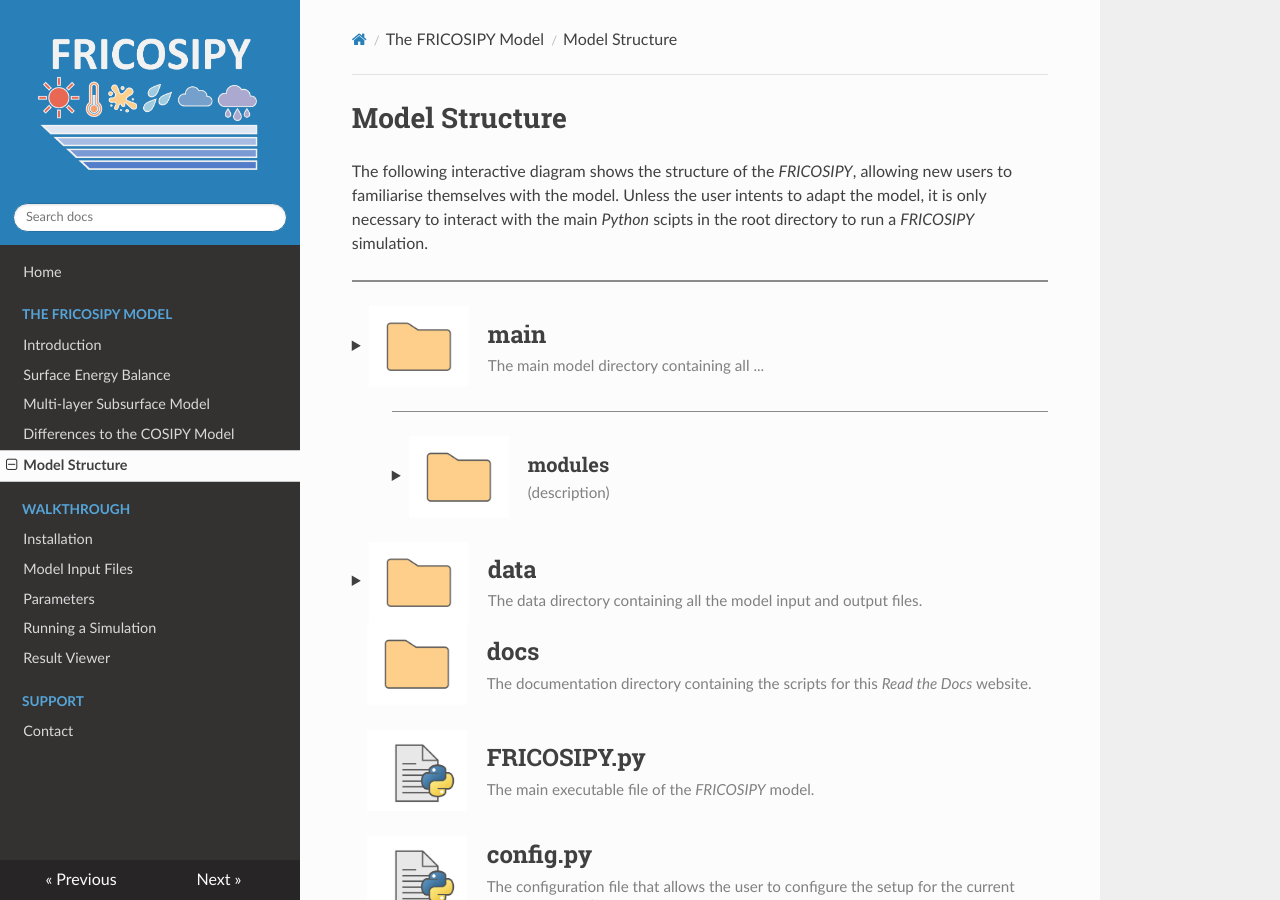
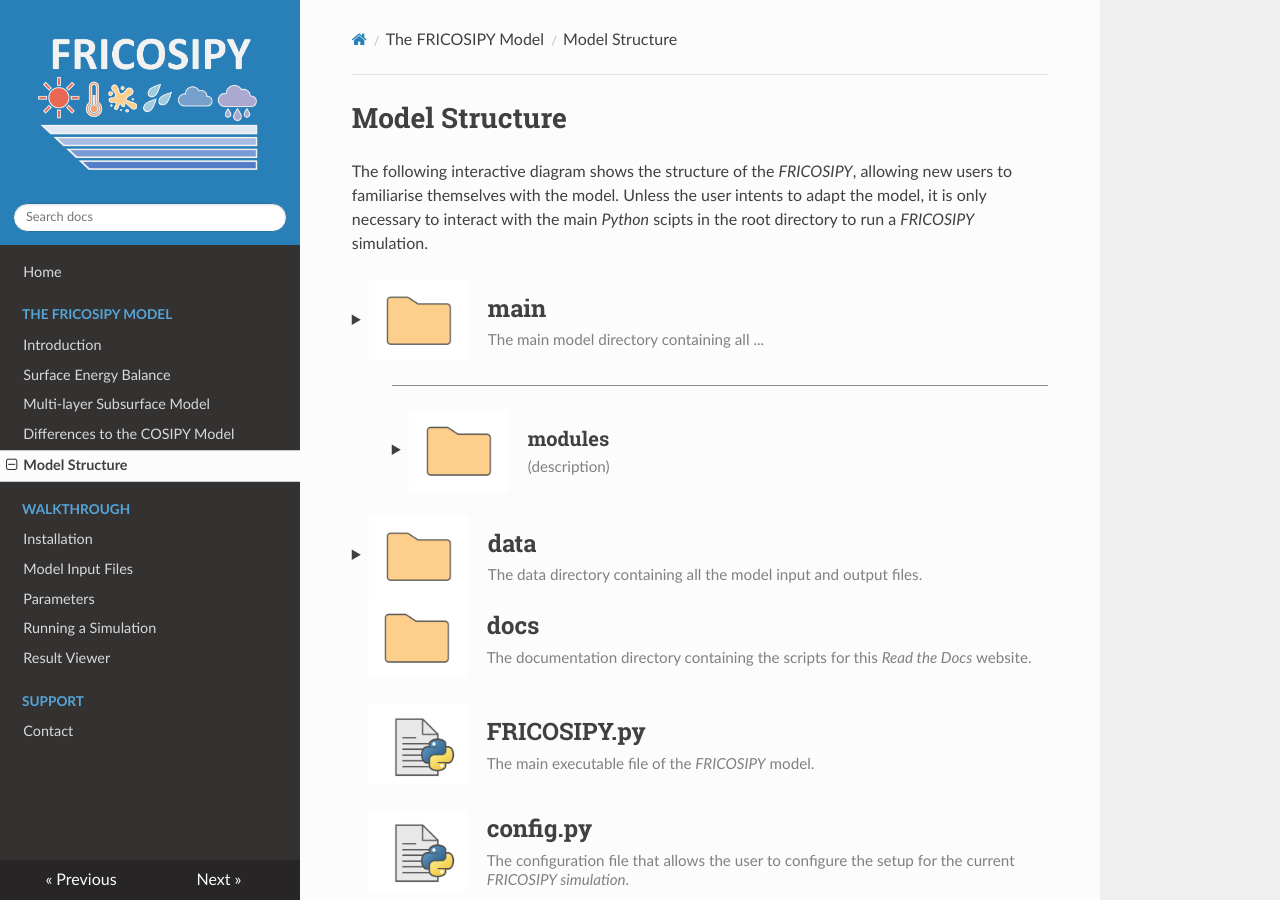
Before and after one commit to MarcusGastaldello/FRICOSIPY, an MkDocs documentation site: the page built from docs/model_structure.md, in a window 1280 px wide and 900 px high. Built offline with MkDocs 1.6.1, drawn with Linux system fonts in a browser that asks for light colours.

Commit message:
Update model_structure.md

```diff
--- a/docs/model_structure.md
+++ b/docs/model_structure.md
@@ -7,21 +7,19 @@
 
 The following interactive diagram shows the structure of the *FRICOSIPY*, allowing new users to familiarise themselves with the model. Unless the user intents to adapt the model, it is only necessary to interact with the main *Python* scipts in the root directory to run a *FRICOSIPY* simulation.
 
-<hr style="height:2px; background-color:#8b8b8b; border:none;" />
-
 ??? "<img src='https://github.com/MarcusGastaldello/FRICOSIPY/raw/main/docs/icons/Folder.png' width='100' style='vertical-align: middle; margin-right: 15px;'> <div style='display: inline-block; vertical-align: middle;'><h2 style='margin: 0;'>main</h2><small style='display: block; color: gray; margin-top: 8px; font-size: 0.95em;'>The main model directory containing all ...</small></div>"
 
     ??? "<img src='https://github.com/MarcusGastaldello/FRICOSIPY/raw/main/docs/icons/Folder.png' width='100' style='vertical-align: middle; margin-right: 15px;'> <div style='display: inline-block; vertical-align: middle;'><h3 style='margin: 0;'>kernel</h3><small style='display: block; color: gray; margin-top: 8px; font-size: 0.95em;'>(description)</small></div>"
 
-        <div style="margin-left: 40px;"><hr style="height:0.5px; background-color:#8b8b8b; border:none;" /><div style="display: table; width: 100%; margin-bottom: 25px; padding-left: 15px;"><div style="display: table-cell; vertical-align: middle; width: 115px;"><img src="https://github.com/MarcusGastaldello/FRICOSIPY/raw/main/docs/icons/Python.png" width="100" style="display: block;"></div><div style="display: table-cell; vertical-align: middle; padding-left: 5px;"><h4 style="margin: 0; padding: 0; font-size: 18px">fricosipy_core.py</h4><div style="margin-top: 8px;"><span style="color: gray; font-size: 0.95em;">(description)</span></div></div></div></div>
+        <div style="margin-left: 40px;"><div style="display: table; width: 100%; margin-bottom: 25px; padding-left: 15px;"><div style="display: table-cell; vertical-align: middle; width: 115px;"><img src="https://github.com/MarcusGastaldello/FRICOSIPY/raw/main/docs/icons/Python.png" width="100" style="display: block;"></div><div style="display: table-cell; vertical-align: middle; padding-left: 5px;"><h4 style="margin: 0; padding: 0; font-size: 18px">fricosipy_core.py</h4><div style="margin-top: 8px;"><span style="color: gray; font-size: 0.95em;">(description)</span></div></div></div></div>
 
-        <div style="margin-left: 40px;"><hr style="height:0.5px; background-color:#8b8b8b; border:none;" /><div style="display: table; width: 100%; margin-bottom: 25px; padding-left: 15px;"><div style="display: table-cell; vertical-align: middle; width: 115px;"><img src="https://github.com/MarcusGastaldello/FRICOSIPY/raw/main/docs/icons/Python.png" width="100" style="display: block;"></div><div style="display: table-cell; vertical-align: middle; padding-left: 5px;"><h4 style="margin: 0; padding: 0; font-size: 18px">io.py</h4><div style="margin-top: 8px;"><span style="color: gray; font-size: 0.95em;">(description)</span></div></div></div></div>
+        <div style="margin-left: 40px;"><div style="display: table; width: 100%; margin-bottom: 25px; padding-left: 15px;"><div style="display: table-cell; vertical-align: middle; width: 115px;"><img src="https://github.com/MarcusGastaldello/FRICOSIPY/raw/main/docs/icons/Python.png" width="100" style="display: block;"></div><div style="display: table-cell; vertical-align: middle; padding-left: 5px;"><h4 style="margin: 0; padding: 0; font-size: 18px">io.py</h4><div style="margin-top: 8px;"><span style="color: gray; font-size: 0.95em;">(description)</span></div></div></div></div>
 
-        <div style="margin-left: 40px;"><hr style="height:0.5px; background-color:#8b8b8b; border:none;" /><div style="display: table; width: 100%; margin-bottom: 25px; padding-left: 15px;"><div style="display: table-cell; vertical-align: middle; width: 115px;"><img src="https://github.com/MarcusGastaldello/FRICOSIPY/raw/main/docs/icons/Python.png" width="100" style="display: block;"></div><div style="display: table-cell; vertical-align: middle; padding-left: 5px;"><h4 style="margin: 0; padding: 0; font-size: 18px">grid.py</h4><div style="margin-top: 8px;"><span style="color: gray; font-size: 0.95em;">(description)</span></div></div></div></div>
+        <div style="margin-left: 40px;"><div style="display: table; width: 100%; margin-bottom: 25px; padding-left: 15px;"><div style="display: table-cell; vertical-align: middle; width: 115px;"><img src="https://github.com/MarcusGastaldello/FRICOSIPY/raw/main/docs/icons/Python.png" width="100" style="display: block;"></div><div style="display: table-cell; vertical-align: middle; padding-left: 5px;"><h4 style="margin: 0; padding: 0; font-size: 18px">grid.py</h4><div style="margin-top: 8px;"><span style="color: gray; font-size: 0.95em;">(description)</span></div></div></div></div>
 
-        <div style="margin-left: 40px;"><hr style="height:0.5px; background-color:#8b8b8b; border:none;" /><div style="display: table; width: 100%; margin-bottom: 25px; padding-left: 15px;"><div style="display: table-cell; vertical-align: middle; width: 115px;"><img src="https://github.com/MarcusGastaldello/FRICOSIPY/raw/main/docs/icons/Python.png" width="100" style="display: block;"></div><div style="display: table-cell; vertical-align: middle; padding-left: 5px;"><h4 style="margin: 0; padding: 0; font-size: 18px">node.py</h4><div style="margin-top: 8px;"><span style="color: gray; font-size: 0.95em;">(description)</span></div></div></div></div>
+        <div style="margin-left: 40px;"><div style="display: table; width: 100%; margin-bottom: 25px; padding-left: 15px;"><div style="display: table-cell; vertical-align: middle; width: 115px;"><img src="https://github.com/MarcusGastaldello/FRICOSIPY/raw/main/docs/icons/Python.png" width="100" style="display: block;"></div><div style="display: table-cell; vertical-align: middle; padding-left: 5px;"><h4 style="margin: 0; padding: 0; font-size: 18px">node.py</h4><div style="margin-top: 8px;"><span style="color: gray; font-size: 0.95em;">(description)</span></div></div></div></div>
 
-        <div style="margin-left: 40px;"><hr style="height:0.5px; background-color:#8b8b8b; border:none;" /><div style="display: table; width: 100%; margin-bottom: 25px; padding-left: 15px;"><div style="display: table-cell; vertical-align: middle; width: 115px;"><img src="https://github.com/MarcusGastaldello/FRICOSIPY/raw/main/docs/icons/Python.png" width="100" style="display: block;"></div><div style="display: table-cell; vertical-align: middle; padding-left: 5px;"><h4 style="margin: 0; padding: 0; font-size: 18px">init.py</h4><div style="margin-top: 8px;"><span style="color: gray; font-size: 0.95em;">(description)</span></div></div></div></div>
+        <div style="margin-left: 40px;"><div style="display: table; width: 100%; margin-bottom: 25px; padding-left: 15px;"><div style="display: table-cell; vertical-align: middle; width: 115px;"><img src="https://github.com/MarcusGastaldello/FRICOSIPY/raw/main/docs/icons/Python.png" width="100" style="display: block;"></div><div style="display: table-cell; vertical-align: middle; padding-left: 5px;"><h4 style="margin: 0; padding: 0; font-size: 18px">init.py</h4><div style="margin-top: 8px;"><span style="color: gray; font-size: 0.95em;">(description)</span></div></div></div></div>
 
 
 
@@ -31,25 +29,25 @@
 
     ??? "<img src='https://github.com/MarcusGastaldello/FRICOSIPY/raw/main/docs/icons/Folder.png' width='100' style='vertical-align: middle; margin-right: 15px;'> <div style='display: inline-block; vertical-align: middle;'><h3 style='margin: 0;'>modules</h3><small style='display: block; color: gray; margin-top: 8px; font-size: 0.95em;'>(description)</small></div>"
 
-        <div style="margin-left: 40px;"><hr style="height:0.5px; background-color:#8b8b8b; border:none;" /><div style="display: table; width: 100%; margin-bottom: 25px; padding-left: 15px;"><div style="display: table-cell; vertical-align: middle; width: 115px;"><img src="https://github.com/MarcusGastaldello/FRICOSIPY/raw/main/docs/icons/Python.png" width="100" style="display: block;"></div><div style="display: table-cell; vertical-align: middle; padding-left: 5px;"><h4 style="margin: 0; padding: 0; font-size: 18px">shortwave_radiation.py</h4><div style="margin-top: 8px;"><span style="color: gray; font-size: 0.95em;">(description)</span></div></div></div></div>
+        <div style="margin-left: 40px;"><div style="display: table; width: 100%; margin-bottom: 25px; padding-left: 15px;"><div style="display: table-cell; vertical-align: middle; width: 115px;"><img src="https://github.com/MarcusGastaldello/FRICOSIPY/raw/main/docs/icons/Python.png" width="100" style="display: block;"></div><div style="display: table-cell; vertical-align: middle; padding-left: 5px;"><h4 style="margin: 0; padding: 0; font-size: 18px">shortwave_radiation.py</h4><div style="margin-top: 8px;"><span style="color: gray; font-size: 0.95em;">(description)</span></div></div></div></div>
 
-        <div style="margin-left: 40px;"><hr style="height:0.5px; background-color:#8b8b8b; border:none;" /><div style="display: table; width: 100%; margin-bottom: 25px; padding-left: 15px;"><div style="display: table-cell; vertical-align: middle; width: 115px;"><img src="https://github.com/MarcusGastaldello/FRICOSIPY/raw/main/docs/icons/Python.png" width="100" style="display: block;"></div><div style="display: table-cell; vertical-align: middle; padding-left: 5px;"><h4 style="margin: 0; padding: 0; font-size: 18px">albedo.py</h4><div style="margin-top: 8px;"><span style="color: gray; font-size: 0.95em;">(description)</span></div></div></div></div>
+        <div style="margin-left: 40px;"><div style="display: table; width: 100%; margin-bottom: 25px; padding-left: 15px;"><div style="display: table-cell; vertical-align: middle; width: 115px;"><img src="https://github.com/MarcusGastaldello/FRICOSIPY/raw/main/docs/icons/Python.png" width="100" style="display: block;"></div><div style="display: table-cell; vertical-align: middle; padding-left: 5px;"><h4 style="margin: 0; padding: 0; font-size: 18px">albedo.py</h4><div style="margin-top: 8px;"><span style="color: gray; font-size: 0.95em;">(description)</span></div></div></div></div>
 
-        <div style="margin-left: 40px;"><hr style="height:0.5px; background-color:#8b8b8b; border:none;" /><div style="display: table; width: 100%; margin-bottom: 25px; padding-left: 15px;"><div style="display: table-cell; vertical-align: middle; width: 115px;"><img src="https://github.com/MarcusGastaldello/FRICOSIPY/raw/main/docs/icons/Python.png" width="100" style="display: block;"></div><div style="display: table-cell; vertical-align: middle; padding-left: 5px;"><h4 style="margin: 0; padding: 0; font-size: 18px">penetrating_radiation.py</h4><div style="margin-top: 8px;"><span style="color: gray; font-size: 0.95em;">(description)</span></div></div></div></div>
+        <div style="margin-left: 40px;"><div style="display: table; width: 100%; margin-bottom: 25px; padding-left: 15px;"><div style="display: table-cell; vertical-align: middle; width: 115px;"><img src="https://github.com/MarcusGastaldello/FRICOSIPY/raw/main/docs/icons/Python.png" width="100" style="display: block;"></div><div style="display: table-cell; vertical-align: middle; padding-left: 5px;"><h4 style="margin: 0; padding: 0; font-size: 18px">penetrating_radiation.py</h4><div style="margin-top: 8px;"><span style="color: gray; font-size: 0.95em;">(description)</span></div></div></div></div>
 
-        <div style="margin-left: 40px;"><hr style="height:0.5px; background-color:#8b8b8b; border:none;" /><div style="display: table; width: 100%; margin-bottom: 25px; padding-left: 15px;"><div style="display: table-cell; vertical-align: middle; width: 115px;"><img src="https://github.com/MarcusGastaldello/FRICOSIPY/raw/main/docs/icons/Python.png" width="100" style="display: block;"></div><div style="display: table-cell; vertical-align: middle; padding-left: 5px;"><h4 style="margin: 0; padding: 0; font-size: 18px">surface_roughness.py</h4><div style="margin-top: 8px;"><span style="color: gray; font-size: 0.95em;">(description)</span></div></div></div></div>
+        <div style="margin-left: 40px;"><div style="display: table; width: 100%; margin-bottom: 25px; padding-left: 15px;"><div style="display: table-cell; vertical-align: middle; width: 115px;"><img src="https://github.com/MarcusGastaldello/FRICOSIPY/raw/main/docs/icons/Python.png" width="100" style="display: block;"></div><div style="display: table-cell; vertical-align: middle; padding-left: 5px;"><h4 style="margin: 0; padding: 0; font-size: 18px">surface_roughness.py</h4><div style="margin-top: 8px;"><span style="color: gray; font-size: 0.95em;">(description)</span></div></div></div></div>
 
         <div style="margin-left: 40px;"><hr style="height:0.5px; background-color:#8b8b8b; border:none;" /><div style="display: table; width: 100%; margin-bottom: 25px; padding-left: 15px;"><div style="display: table-cell; vertical-align: middle; width: 115px;"><img src="https://github.com/MarcusGastaldello/FRICOSIPY/raw/main/docs/icons/Python.png" width="100" style="display: block;"></div><div style="display: table-cell; vertical-align: middle; padding-left: 5px;"><h4 style="margin: 0; padding: 0; font-size: 18px">surface_temperature.py</h4><div style="margin-top: 8px;"><span style="color: gray; font-size: 0.95em;">(description)</span></div></div></div></div>
 
-        <div style="margin-left: 40px;"><hr style="height:0.5px; background-color:#8b8b8b; border:none;" /><div style="display: table; width: 100%; margin-bottom: 25px; padding-left: 15px;"><div style="display: table-cell; vertical-align: middle; width: 115px;"><img src="https://github.com/MarcusGastaldello/FRICOSIPY/raw/main/docs/icons/Python.png" width="100" style="display: block;"></div><div style="display: table-cell; vertical-align: middle; padding-left: 5px;"><h4 style="margin: 0; padding: 0; font-size: 18px">darcy_fluxes.py</h4><div style="margin-top: 8px;"><span style="color: gray; font-size: 0.95em;">(description)</span></div></div></div></div>
+        <div style="margin-left: 40px;"><div style="display: table; width: 100%; margin-bottom: 25px; padding-left: 15px;"><div style="display: table-cell; vertical-align: middle; width: 115px;"><img src="https://github.com/MarcusGastaldello/FRICOSIPY/raw/main/docs/icons/Python.png" width="100" style="display: block;"></div><div style="display: table-cell; vertical-align: middle; padding-left: 5px;"><h4 style="margin: 0; padding: 0; font-size: 18px">darcy_fluxes.py</h4><div style="margin-top: 8px;"><span style="color: gray; font-size: 0.95em;">(description)</span></div></div></div></div>
 
-        <div style="margin-left: 40px;"><hr style="height:0.5px; background-color:#8b8b8b; border:none;" /><div style="display: table; width: 100%; margin-bottom: 25px; padding-left: 15px;"><div style="display: table-cell; vertical-align: middle; width: 115px;"><img src="https://github.com/MarcusGastaldello/FRICOSIPY/raw/main/docs/icons/Python.png" width="100" style="display: block;"></div><div style="display: table-cell; vertical-align: middle; padding-left: 5px;"><h4 style="margin: 0; padding: 0; font-size: 18px">percolation_refreezing.py</h4><div style="margin-top: 8px;"><span style="color: gray; font-size: 0.95em;">(description)</span></div></div></div></div>
+        <div style="margin-left: 40px;"><div style="display: table; width: 100%; margin-bottom: 25px; padding-left: 15px;"><div style="display: table-cell; vertical-align: middle; width: 115px;"><img src="https://github.com/MarcusGastaldello/FRICOSIPY/raw/main/docs/icons/Python.png" width="100" style="display: block;"></div><div style="display: table-cell; vertical-align: middle; padding-left: 5px;"><h4 style="margin: 0; padding: 0; font-size: 18px">percolation_refreezing.py</h4><div style="margin-top: 8px;"><span style="color: gray; font-size: 0.95em;">(description)</span></div></div></div></div>
 
-        <div style="margin-left: 40px;"><hr style="height:0.5px; background-color:#8b8b8b; border:none;" /><div style="display: table; width: 100%; margin-bottom: 25px; padding-left: 15px;"><div style="display: table-cell; vertical-align: middle; width: 115px;"><img src="https://github.com/MarcusGastaldello/FRICOSIPY/raw/main/docs/icons/Python.png" width="100" style="display: block;"></div><div style="display: table-cell; vertical-align: middle; padding-left: 5px;"><h4 style="margin: 0; padding: 0; font-size: 18px">thermal_diffusion.py</h4><div style="margin-top: 8px;"><span style="color: gray; font-size: 0.95em;">(description)</span></div></div></div></div>
+        <div style="margin-left: 40px;"><div style="display: table; width: 100%; margin-bottom: 25px; padding-left: 15px;"><div style="display: table-cell; vertical-align: middle; width: 115px;"><img src="https://github.com/MarcusGastaldello/FRICOSIPY/raw/main/docs/icons/Python.png" width="100" style="display: block;"></div><div style="display: table-cell; vertical-align: middle; padding-left: 5px;"><h4 style="margin: 0; padding: 0; font-size: 18px">thermal_diffusion.py</h4><div style="margin-top: 8px;"><span style="color: gray; font-size: 0.95em;">(description)</span></div></div></div></div>
 
-        <div style="margin-left: 40px;"><hr style="height:0.5px; background-color:#8b8b8b; border:none;" /><div style="display: table; width: 100%; margin-bottom: 25px; padding-left: 15px;"><div style="display: table-cell; vertical-align: middle; width: 115px;"><img src="https://github.com/MarcusGastaldello/FRICOSIPY/raw/main/docs/icons/Python.png" width="100" style="display: block;"></div><div style="display: table-cell; vertical-align: middle; padding-left: 5px;"><h4 style="margin: 0; padding: 0; font-size: 18px">snow_metamorphism.py</h4><div style="margin-top: 8px;"><span style="color: gray; font-size: 0.95em;">(description)</span></div></div></div></div>
+        <div style="margin-left: 40px;"><div style="display: table; width: 100%; margin-bottom: 25px; padding-left: 15px;"><div style="display: table-cell; vertical-align: middle; width: 115px;"><img src="https://github.com/MarcusGastaldello/FRICOSIPY/raw/main/docs/icons/Python.png" width="100" style="display: block;"></div><div style="display: table-cell; vertical-align: middle; padding-left: 5px;"><h4 style="margin: 0; padding: 0; font-size: 18px">snow_metamorphism.py</h4><div style="margin-top: 8px;"><span style="color: gray; font-size: 0.95em;">(description)</span></div></div></div></div>
 
-        <div style="margin-left: 40px;"><hr style="height:0.5px; background-color:#8b8b8b; border:none;" /><div style="display: table; width: 100%; margin-bottom: 25px; padding-left: 15px;"><div style="display: table-cell; vertical-align: middle; width: 115px;"><img src="https://github.com/MarcusGastaldello/FRICOSIPY/raw/main/docs/icons/Python.png" width="100" style="display: block;"></div><div style="display: table-cell; vertical-align: middle; padding-left: 5px;"><h4 style="margin: 0; padding: 0; font-size: 18px">densification.py</h4><div style="margin-top: 8px;"><span style="color: gray; font-size: 0.95em;">(description)</span></div></div></div></div>
+        <div style="margin-left: 40px;"><div style="display: table; width: 100%; margin-bottom: 25px; padding-left: 15px;"><div style="display: table-cell; vertical-align: middle; width: 115px;"><img src="https://github.com/MarcusGastaldello/FRICOSIPY/raw/main/docs/icons/Python.png" width="100" style="display: block;"></div><div style="display: table-cell; vertical-align: middle; padding-left: 5px;"><h4 style="margin: 0; padding: 0; font-size: 18px">densification.py</h4><div style="margin-top: 8px;"><span style="color: gray; font-size: 0.95em;">(description)</span></div></div></div></div>
 
     </div>
 
```
